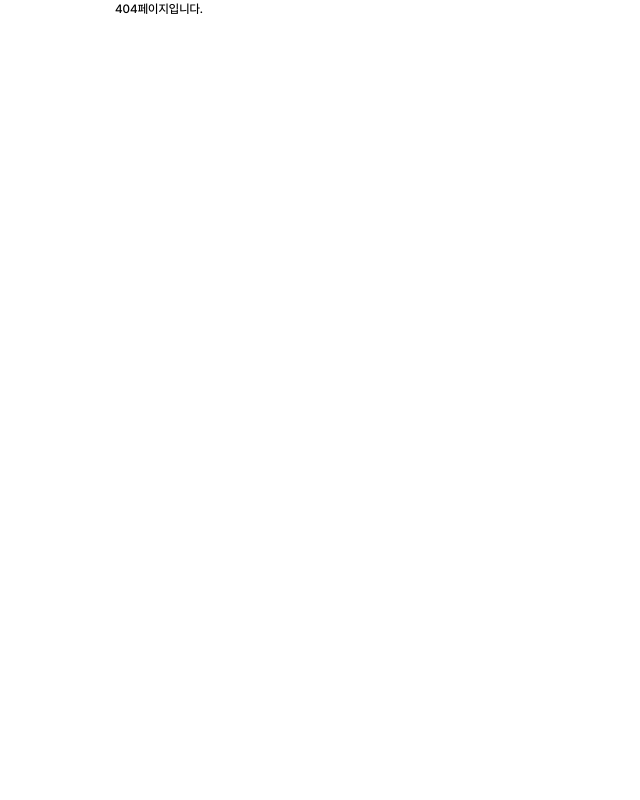
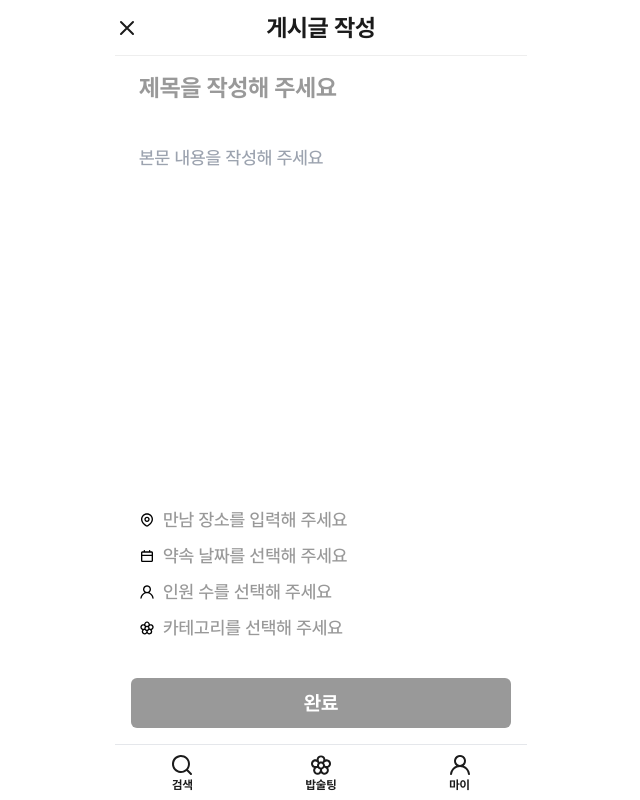
Before and after one commit to BobSoolTing/Bob-Sool-Ting-FE, a Next.js app: page /write in a window 1280 px wide. Before the commit this address had no page. Shown: the whole page, without its empty margins (319-959 px from the left). Built offline with nearby package versions, Linux system fonts and the light colour scheme.

Commit message:
🌟 Feat : write 페이지 구현

```diff
--- /dev/null
+++ b/src/pages/write/index.tsx
@@ -0,0 +1,48 @@
+import { useRouter } from 'next/router';
+import NotFoundPage from '@/pages/404';
+import BottomBar from '@/components/shared/bst/BottomBar';
+import { ReactNode } from 'react';
+import Button from '@/components/shared/Button';
+import Header from '@/components/shared/bst/Header';
+import { usePostFormStore } from '@/stores/post-form';
+import PostFormFields from '@/components/shared/post/PostFormFields';
+import DynamicBottomSheet from '@/components/shared/post/DynamicBottomSheet';
+import TitleInput from '@/components/shared/post/TitleInput';
+import ContentInput from '@/components/shared/post/ContentInput';
+
+// 허용된 카테고리 목록
+const ALLOWED_CATEGORIES = ['bob', 'sool', 'ting'];
+
+export default function WritePage() {
+  const { isComplete, activeSheet, openBottomSheet, closeBottomSheet, updateFormData } = usePostFormStore();
+
+  const router = useRouter();
+  const { category } = router.query;
+
+  // 유효하지 않은 카테고리인 경우 404 에러 표시
+  if (router.isReady && category && !ALLOWED_CATEGORIES.includes(category as string)) {
+    return <NotFoundPage />;
+  }
+
+  return (
+    <div className='relative flex flex-col w-full h-screen bg-white pb-[56px]'>
+      <Header>게시글 작성</Header>
+      {/** 메인 컨텐츠 : 제목, 본문, 기타 */}
+      <div className='flex flex-col flex-1 px-6 pt-4 pb-6 overflow-auto'>
+        <TitleInput updateFormData={updateFormData} />
+        <ContentInput updateFormData={updateFormData} />
+        <PostFormFields onFieldClick={openBottomSheet} />
+      </div>
+      <Button isComplete={isComplete} className='mb-4'>
+        완료
+      </Button>
+
+      {/* 동적으로 BottomSheet 렌더링 */}
+      <DynamicBottomSheet activeSheet={activeSheet} onClose={closeBottomSheet} />
+    </div>
+  );
+}
+
+WritePage.getLayout = (page: ReactNode) => {
+  return <BottomBar>{page}</BottomBar>;
+};
```
